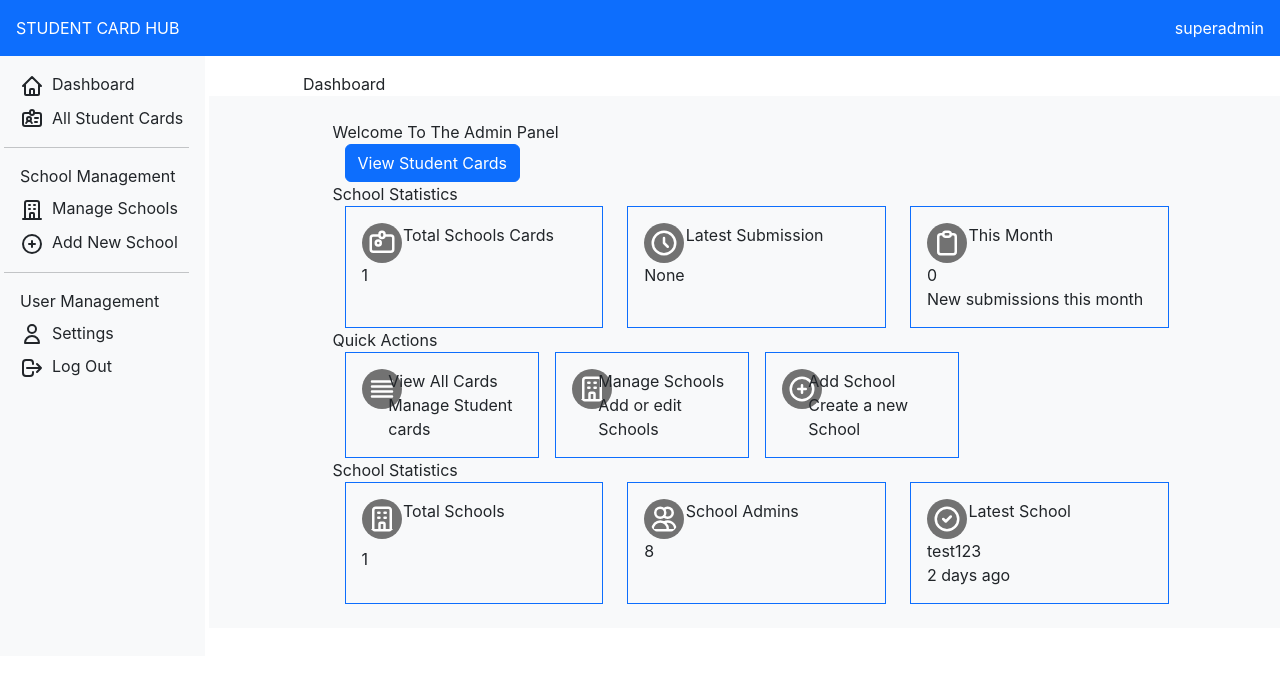
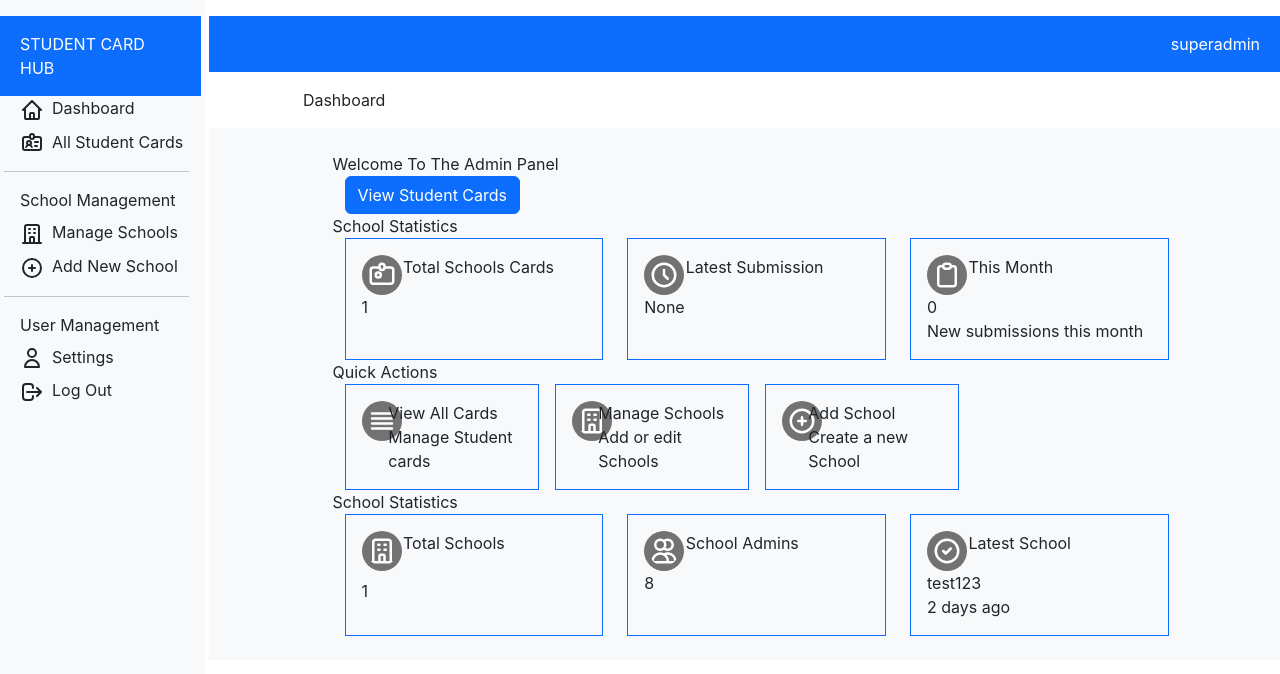
Before and after one commit to itshardlight/student_idcard_react, a React (Create React App) app: page / in a window 1280 px wide. Shown: the top 674 px of the page. Built offline with nearby package versions, Linux system fonts and the light colour scheme.

Commit message:
updated toppp bar

```diff
--- a/src/mysrc/Dashboard.js
+++ b/src/mysrc/Dashboard.js
@@ -4,10 +4,7 @@ function Dashboard() {
   return (
     <>
       <div className="webpage">
-        <div className="heading row d-flex align-items-center p-3 bg-primary text-white">
-          <div className="col-6 text-start">STUDENT CARD HUB</div>
-          <div className="col-6 text-end">superadmin</div>
-        </div>
+
 
         <div className="body  row" style={{ minHeight: "600px" }}>
           <nav className="navbar navbar-light bg-light d-md-none">
@@ -28,7 +25,8 @@ function Dashboard() {
 
           <div className="collapse left-content d-md-block col-md-2 bg-light p-3 "
             id="sidebarMenu"
-          >
+          > <div className="heading row d-flex align-items-center p-3 bg-primary text-white">
+                 <div className="text-start">STUDENT CARD HUB</div></div>
             <div className="mb-2 ms-3">
               <svg
                 xmlns="http://www.w3.org/2000/svg"
@@ -138,7 +136,11 @@ function Dashboard() {
           </div>
 
           <div className="right-content col-10 p-3">
-                 <div className="row"> <div className="col-3 text-center">Dashboard</div></div>
+                 <div className="heading row d-flex align-items-center p-3 bg-primary text-white">
+
+          <div className="col text-end">superadmin</div>
+        </div>
+                 <div className="row"> <div className="col-3 text-center p-3">    Dashboard</div></div>
 
             <div className="row bg-light align-items-center p-2 ps-4">
 
```
